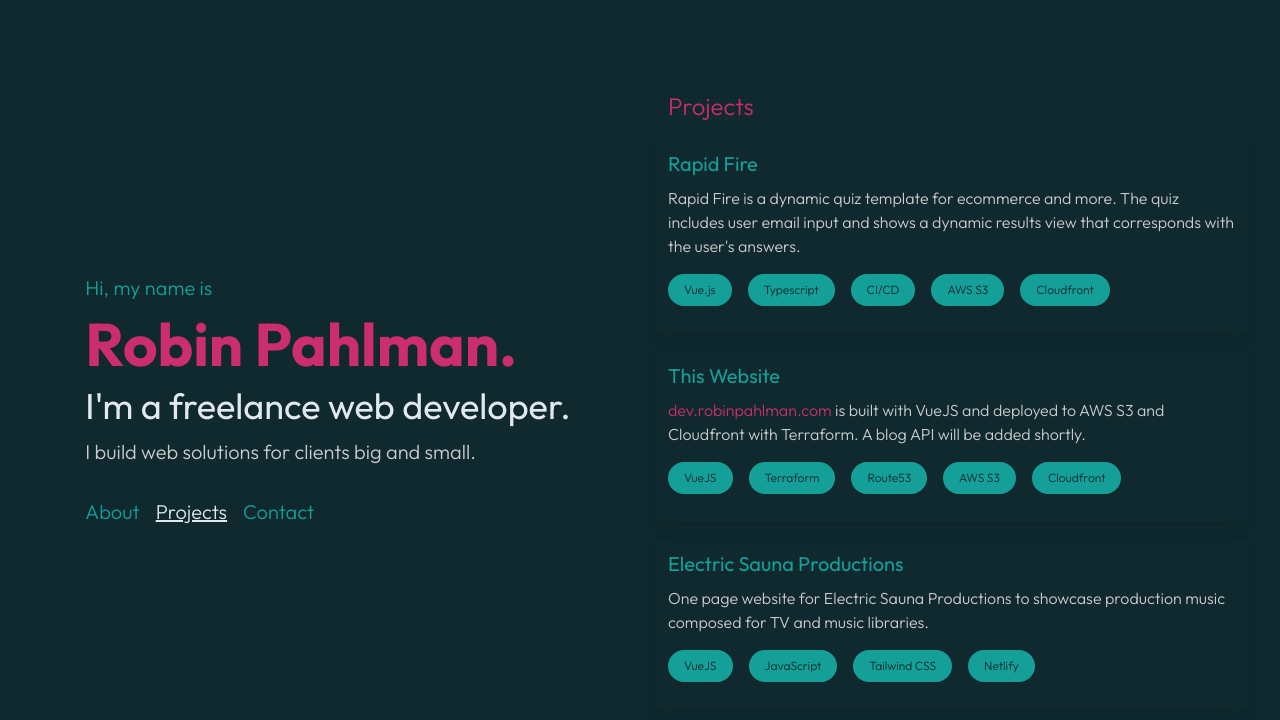
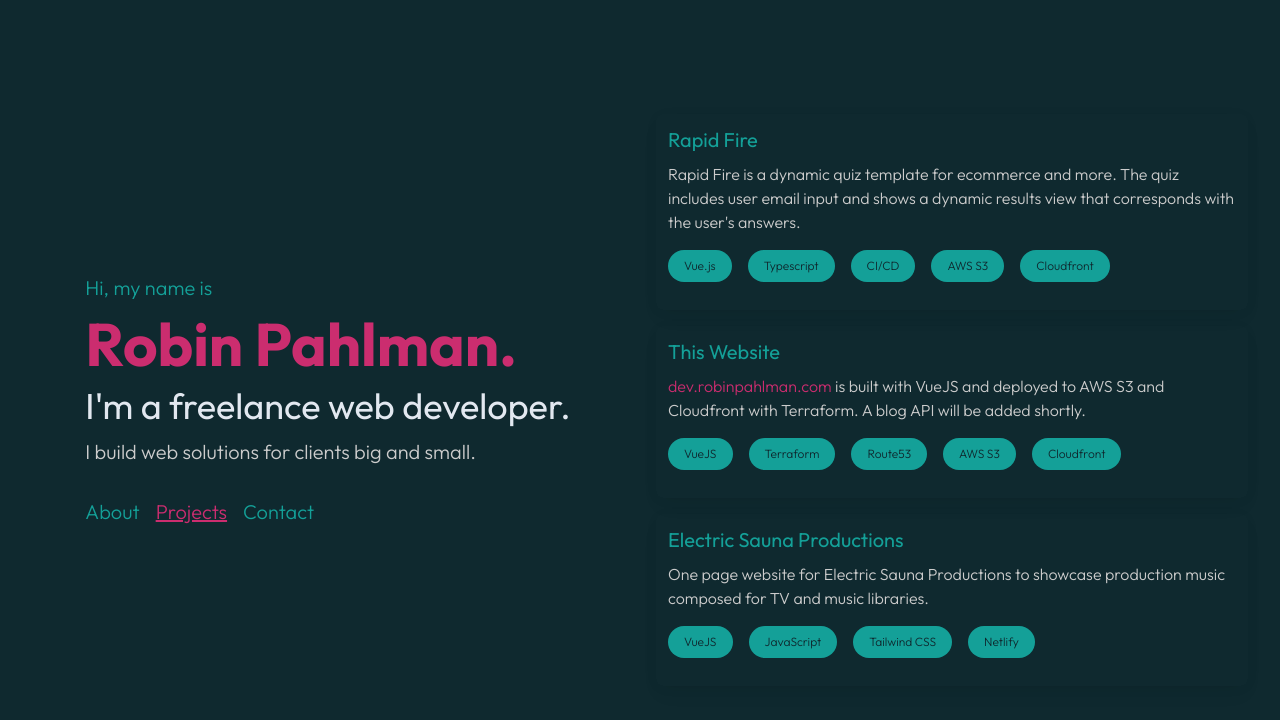
Before and after one commit to aut0maat10/rp-music-dev-client, a Vue app in the folder app/: page /projects in a window 1280 px wide. Shown: the top 720 px of the page. Built offline with nearby package versions, Linux system fonts and the light colour scheme.

Commit message:
change active nav link color

```diff
--- a/app/src/App.vue
+++ b/app/src/App.vue
@@ -27,9 +27,9 @@ import { RouterLink, RouterView, useRoute } from 'vue-router'
 
       <div class="wrapper lg:flex lg:flex-wrap lg:place-items-start ">
         <nav class="w-100 mt-8 flex gap-4 text-xl">
-          <RouterLink to="/" class="hover:text-magenta" :class="{ 'text-white underline': $route.path === '/', 'text-green': $route.path != '/' }">About</RouterLink>
-          <RouterLink to="/projects" class="hover:text-magenta" :class="{ 'text-white underline': $route.path === '/projects', 'text-green': $route.path != '/projects' }">Projects</RouterLink>
-          <RouterLink to="/contact" class="hover:text-magenta" :class="{ 'text-white underline': $route.path === '/contact', 'text-green': $route.path != '/contact' }">Contact</RouterLink>
+          <RouterLink to="/" class="hover:text-magenta" :class="{ 'text-magenta underline': $route.path === '/', 'text-green': $route.path != '/' }">About</RouterLink>
+          <RouterLink to="/projects" class="hover:text-magenta" :class="{ 'text-magenta underline': $route.path === '/projects', 'text-green': $route.path != '/projects' }">Projects</RouterLink>
+          <RouterLink to="/contact" class="hover:text-magenta" :class="{ 'text-magenta underline': $route.path === '/contact', 'text-green': $route.path != '/contact' }">Contact</RouterLink>
           <!-- <RouterLink to="/posts" class="hover:text-magenta" :class="{ 'text-white underline': $route.path === '/posts', 'text-green': $route.path != '/posts' }">Blog</RouterLink> -->
         </nav>
       </div>
--- a/app/src/views/ProjectsView.vue
+++ b/app/src/views/ProjectsView.vue
@@ -4,7 +4,7 @@
 
 <template>
   <main>
-    <div class="text-2xl text-magenta mt-4 lg:ml-3"><h1>Projects</h1></div>
+    <!-- <div class="text-2xl text-magenta mt-4 lg:ml-3"><h1>Projects</h1></div> -->
     <!-- CARD 1 -->
     <a href="https://d1tk1bfpsixa20.cloudfront.net/">
       <div
```
